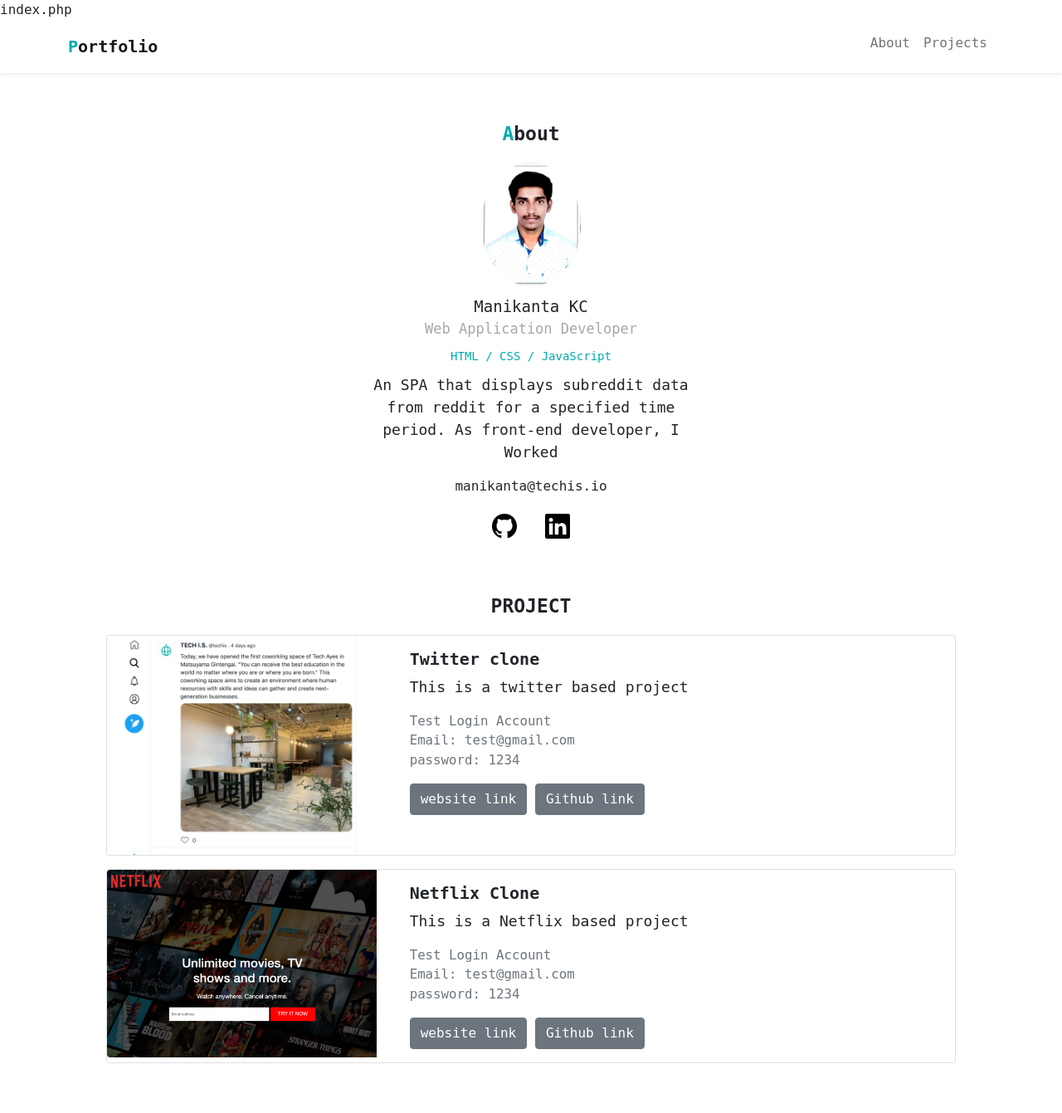
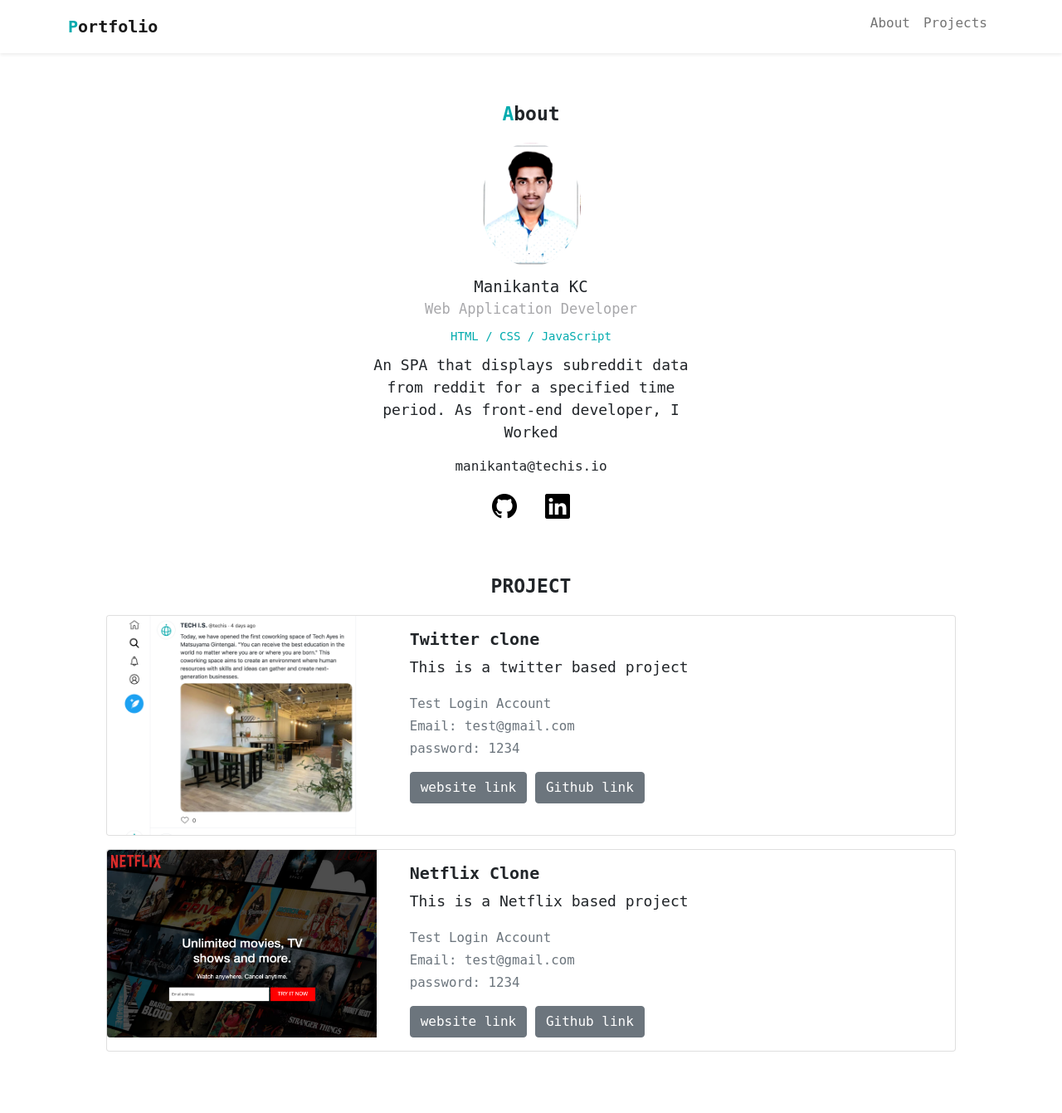
Before and after one commit to Manikantatechis/portfolio-Manikanta, a PHP site: page / in a window 1280 px wide. Shown: the whole page at 83% size. After the commit the page ends 1267 px from the top, so only its background shows below. Run offline with PHP 8.4, Linux system fonts and the light colour scheme; some libraries are stand-ins or nearby versions.

Commit message:
Update index.php

```diff
--- a/index.php
+++ b/index.php
@@ -1,2 +1 @@
-index.php
 <?php include_once("index.html"); ?>
```
